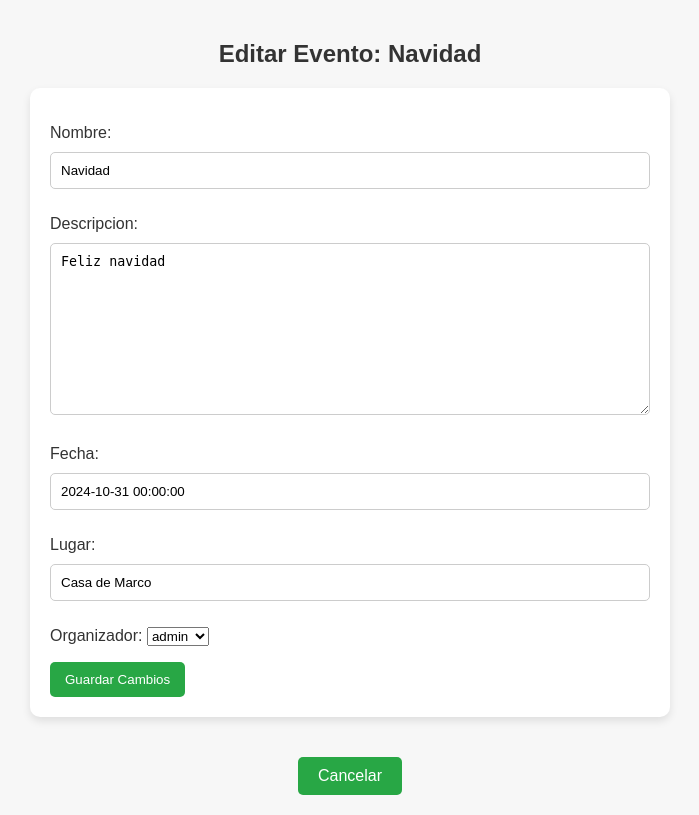
After one commit to MarcoTecsup159/gestionEventos, a Django app: page /eventos/editar/4/ in a window 1280 px wide. The commit adds this page. Shown: the whole page, without its empty margins (290-989 px from the left). Run offline with Django 5.2, Linux system fonts and the light colour scheme; data comes from the database, SQL or seed files in the repository; both versions use the stored data as it was after the commit.

Commit message:
Agregar la funcion de editar eventos

```diff
--- a/gestion_eventos/eventos/templates/eventos/detalle_evento.html
+++ b/gestion_eventos/eventos/templates/eventos/detalle_evento.html
@@ -81,6 +81,7 @@
         <p><strong>Organizador:</strong> {{ evento.organizador.username }}</p>
         <a href="{% url 'registrar_evento' evento.id %}">Registrarse en este evento</a>
         <a href="{% url 'listar_eventos' %}" class="boton">Lista de Eventos</a>
+        <a href="{% url 'editar_evento' evento.id %}">Editar Evento</a>
     </div>
 
     <footer>
--- /dev/null
+++ b/gestion_eventos/eventos/templates/eventos/editar_evento.html
@@ -0,0 +1,87 @@
+<!DOCTYPE html>
+<html lang="es">
+<head>
+    <meta charset="UTF-8">
+    <meta name="viewport" content="width=device-width, initial-scale=1.0">
+    <title>Editar Evento: {{ evento.nombre }}</title>
+    <style>
+        body {
+            font-family: 'Arial', sans-serif;
+            background-color: #f7f7f7;
+            color: #333;
+            margin: 0;
+            padding: 20px;
+            box-sizing: border-box;
+            display: flex;
+            flex-direction: column;
+            align-items: center;
+        }
+
+        h2 {
+            color: #333;
+            margin-bottom: 20px;
+        }
+
+        form {
+            background-color: #fff;
+            padding: 20px;
+            border-radius: 10px;
+            box-shadow: 0 4px 8px rgba(0, 0, 0, 0.1);
+            width: 100%;
+            max-width: 600px;
+            margin-bottom: 20px;
+        }
+
+        input[type="text"], input[type="date"], textarea {
+            width: 100%;
+            padding: 10px;
+            margin: 10px 0;
+            border: 1px solid #ccc;
+            border-radius: 5px;
+            box-sizing: border-box;
+        }
+
+        button {
+            padding: 10px 15px;
+            background-color: #28a745;
+            color: white;
+            border: none;
+            border-radius: 5px;
+            cursor: pointer;
+            transition: background-color 0.3s;
+        }
+
+        button:hover {
+            background-color: #218838;
+        }
+
+        a {
+            display: inline-block;
+            margin-top: 20px;
+            padding: 10px 20px;
+            background-color: #28a745;
+            color: white;
+            text-decoration: none;
+            border-radius: 5px;
+            transition: background-color 0.3s;
+        }
+
+        a:hover {
+            background-color: #218838;
+        }
+    </style>
+</head>
+<body>
+
+    <h2>Editar Evento: {{ evento.nombre }}</h2>
+
+    <form method="post">
+        {% csrf_token %}
+        {{ form.as_p }}
+        <button type="submit">Guardar Cambios</button>
+    </form>
+
+    <a href="{% url 'detalle_evento' evento.id %}">Cancelar</a>
+
+</body>
+</html>
--- a/gestion_eventos/eventos/urls.py
+++ b/gestion_eventos/eventos/urls.py
@@ -1,6 +1,6 @@
 
 from django.urls import path
-from .views import CrearEventoView, registrar_en_evento, lista_eventos, detalle_evento, consultas_avanzadas
+from .views import CrearEventoView, registrar_en_evento, lista_eventos, detalle_evento, consultas_avanzadas, editar_evento
 
 urlpatterns = [
     path('crear/', CrearEventoView.as_view(), name='crear_evento'),  # Ruta para crear un nuevo evento
@@ -8,4 +8,5 @@ urlpatterns = [
     path('', lista_eventos, name='listar_eventos'),
     path('<int:evento_id>/', detalle_evento, name='detalle_evento'),
     path('consultas/', consultas_avanzadas, name='consultas_avanzadas'),
+    path('editar/<int:evento_id>/', editar_evento, name='editar_evento'),
 ]
--- a/gestion_eventos/eventos/views.py
+++ b/gestion_eventos/eventos/views.py
@@ -5,6 +5,7 @@ from .models import Evento, RegistroEvento
 from django.contrib.auth.decorators import login_required
 from django.db.models import Count
 from django.utils import timezone
+from django import forms
 
 # Create your views here.
 #crear eventos
@@ -65,3 +66,23 @@ def consultas_avanzadas(request):
     }
 
     return render(request, 'eventos/consultas_avanzadas.html', context)
+
+
+class EventoForm(forms.ModelForm):
+    class Meta:
+        model = Evento
+        fields = ['nombre', 'descripcion', 'fecha', 'lugar', 'organizador']  # Campos a editar
+
+# Vista para editar un evento
+def editar_evento(request, evento_id):
+    evento = get_object_or_404(Evento, id=evento_id)
+
+    if request.method == 'POST':
+        form = EventoForm(request.POST, instance=evento)
+        if form.is_valid():
+            form.save()
+            return redirect('detalle_evento', evento_id=evento.id)  # Redirige a la página de detalles del evento editado
+    else:
+        form = EventoForm(instance=evento)
+
+    return render(request, 'eventos/editar_evento.html', {'form': form, 'evento': evento})
```
Also changed, not shown: gestion_eventos/db.sqlite3, gestion_eventos/eventos/models.py (line endings or trailing spaces).
